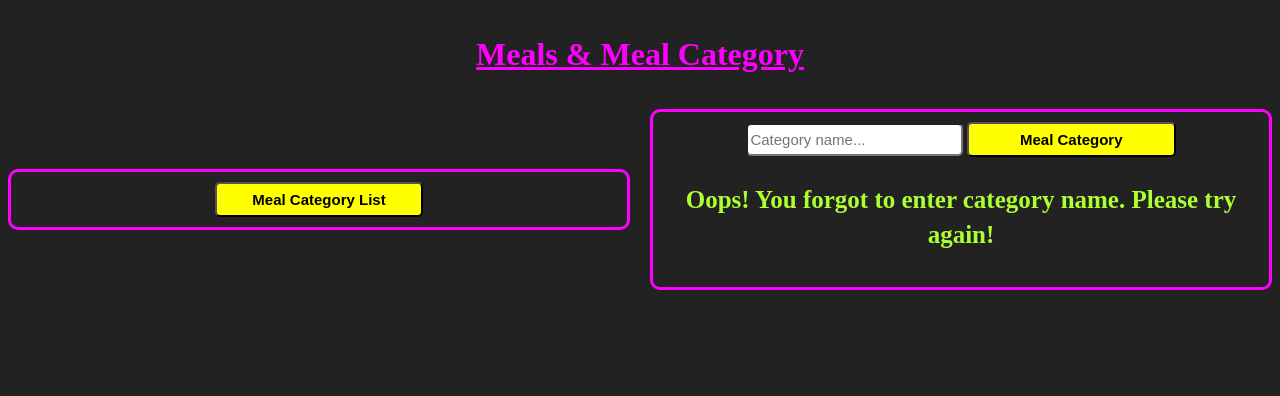
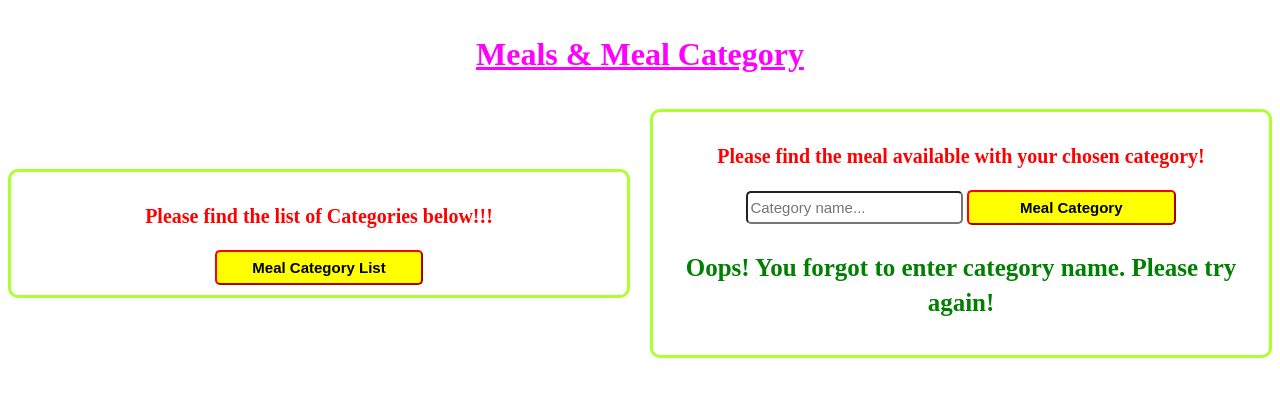
Before and after one commit to mrnnasir/End-Project_RN, a website built with webpack: page index.html in a window 1280 px wide. Both pictures are taken after a click on the button "Meal Category". Built offline with nearby package versions, Linux system fonts and the light colour scheme; no server answers.

Commit message:
Updated css and html

```diff
--- a/css/style.css
+++ b/css/style.css
@@ -18,7 +18,7 @@ html {
 }
 
 body {
-  background-color: #222222;
+  background-color: white;
 }
 
 .title {
@@ -37,12 +37,18 @@ body {
 
 .set1, .set2 {
   text-align: center;
-  background-color: #222222;
-  border-color:magenta;
+  background-color: white;
+  border-color: greenyellow;
   border-style: solid;
   padding: 10px;
   flex: 1;
   border-radius: 10px;
+}
+
+.info {
+  font-weight: bold;
+  font-size: 20px;
+  color: Red;
 }
 
 .lClass, .fClass {
@@ -53,6 +59,7 @@ body {
   border-radius: 5px;
   font-weight: bold;
   font-size: 15px;
+  border-color: red;
 }
 
 .text {
@@ -60,7 +67,6 @@ body {
   height: 27px;
   border-radius: 5px;
   font-size: 15px;
-  background-color:;
 }
 
 .outputCatP, .mealNaP {
@@ -69,12 +75,14 @@ body {
 }
 
 .outputCatP {
-  color: aqua;
+  color: crimson;
 }
 
 .mealNaP {
-  color: greenyellow;
+  color: green;
 }
+
+
 /*
  * Remove text-shadow in selection highlight:
  * https://twitter.com/miketaylr/status/12228805301
--- a/index.html
+++ b/index.html
@@ -29,12 +29,14 @@
   <div class="wrapper">
     <!--List of Category -->
     <div class="set1">
+      <p class="info">Please find the list of Categories below!!!</p>
       <button class="lClass" id="mealCatList">Meal Category List</button>
       <div class = "output" id = "output1"></div>
     </div>
 
     <!--Filtered Category -->
     <div class="set2">
+      <p class="info">Please find the meal available with your chosen category!</p>
       <input type="text" class="text" id="catName" placeholder="Category name...">
       <button class="fClass" id="mealCat">Meal Category</button>
       <div class="mealS" id="mealSec"></div>
```
